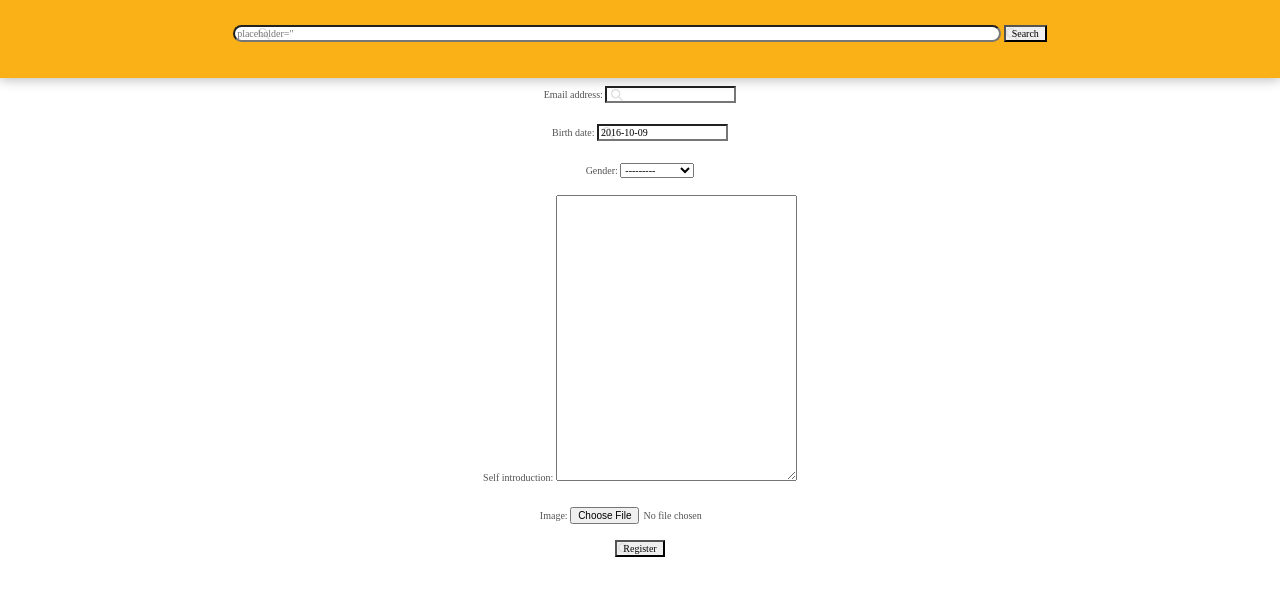
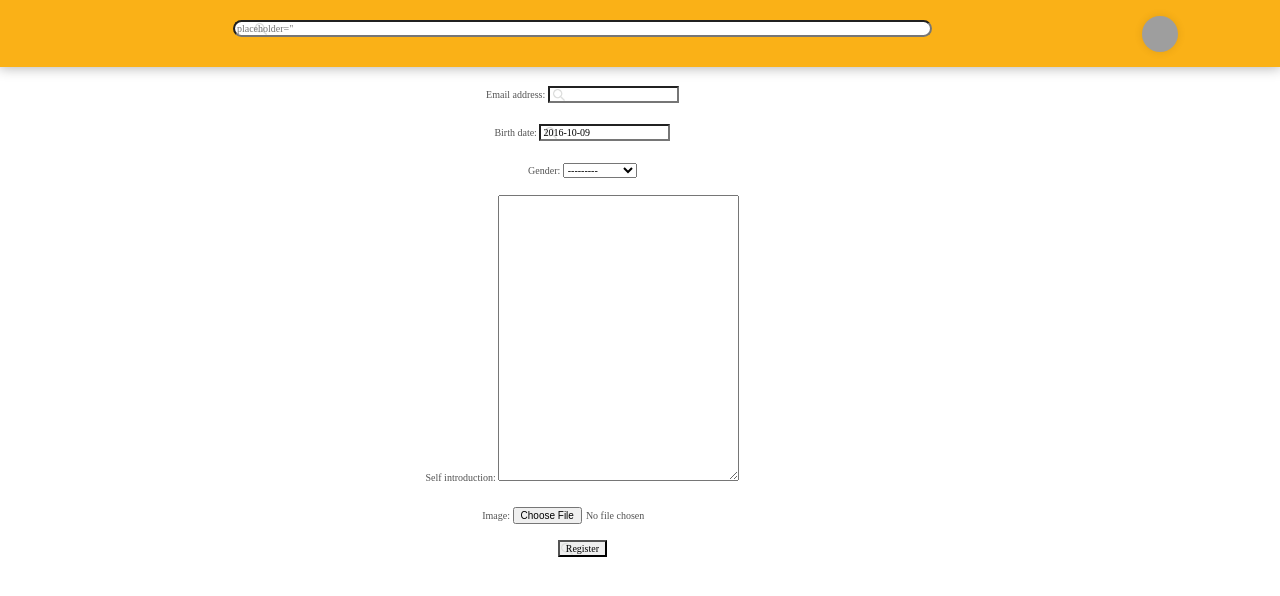
Before and after one commit to VoyageanNeo/project, a Django app: template templates/life/beore/register.html in a window 1280 px wide. Shown: the top 596 px of the page. Run offline with Django 3.2, Linux system fonts and the light colour scheme; the template is opened without the code that fills it: values that come from a table or form of the project are taken from there, others are empty; some web fonts are replaced; grey boxes are pictures that could not be loaded.

Commit message:
before pull

```diff
--- a/static/css/style.css
+++ b/static/css/style.css
@@ -35,9 +35,27 @@ header{
   z-index: 2;
   box-shadow: 0px 0px 12px 1px rgba(0,0,0,0.3);
 }
+button{
+  position: absolute;
+  top: 16px;
+  right: 8%;
+  border-radius: 47px;
+  background-color: #FFB736;
+  width: 36px;
+  height: 36px;
+  box-shadow: 0px 0px 8px 0px rgba(0,0,0,0.1);
+  background-image: url(../img/button.png);
+  -webkit-background-size: cover;
+  -o-background-size: cover;
+  background-size: cover;
+  background-repeat: no-repeat;
+  background-position: center center;
+  border: none;
+}
 form{
   text-align: center;
   padding: 20px 0px;
+  padding-right: 9%;
 }
 input{
   background-image: url("../img/loupe.png");
--- a/templates/life/base.html
+++ b/templates/life/base.html
@@ -28,9 +28,8 @@
 		<header>
 		<form method='GET' action=''>
 			<input type='text' name='q' placeholder=placeholder="&nbsp; &nbsp; &nbsp; Search" value='{{ request.GET.q }}' class="search_box"/>
-			<input type='submit' value='Search' />
 		</form>
-
+			<button></button>
 		</header>
 		{% block add_header %}{% endblock add_header %}
 		<ul id="main_contents">
```
